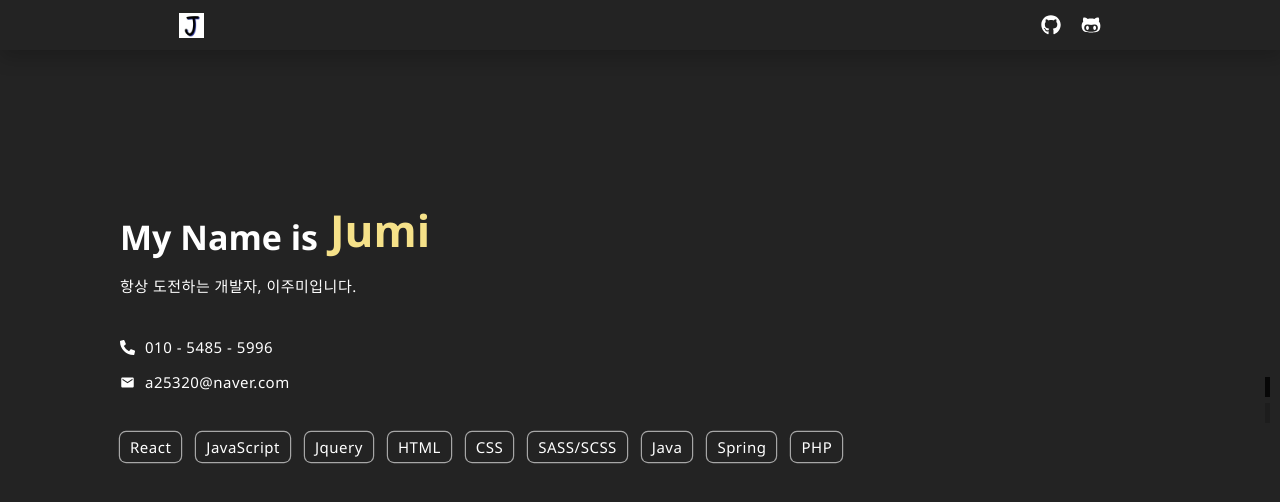
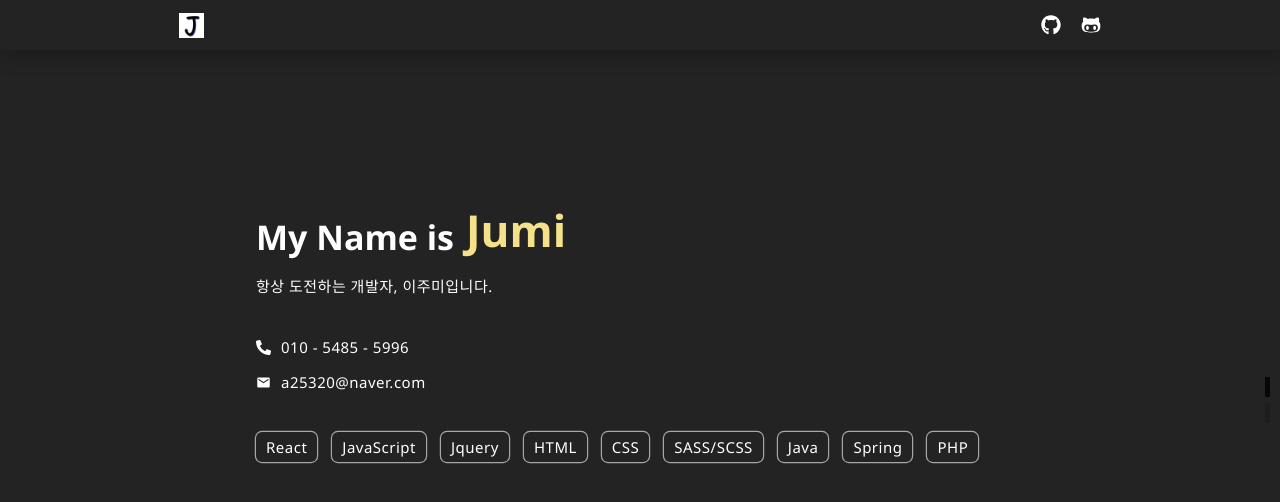
Before and after one commit to Jumim/jumim.portfolio, a React (Create React App) app: page / in a window 1280 px wide. Shown: the top 502 px of the page. Built offline with nearby package versions, Linux system fonts and the light colour scheme; a web font is replaced by a local one.

Commit message:
css 수정

```diff
--- a/src/App.scss
+++ b/src/App.scss
@@ -144,7 +144,7 @@ header {
 
     .Main_Right {
       width: 100%;
-      padding: 150px 120px;
+      padding: 150px 20%;
     }
   }
 }
```
Also changed, not shown: 6 other files (tests, documents, lock files or other folders).
